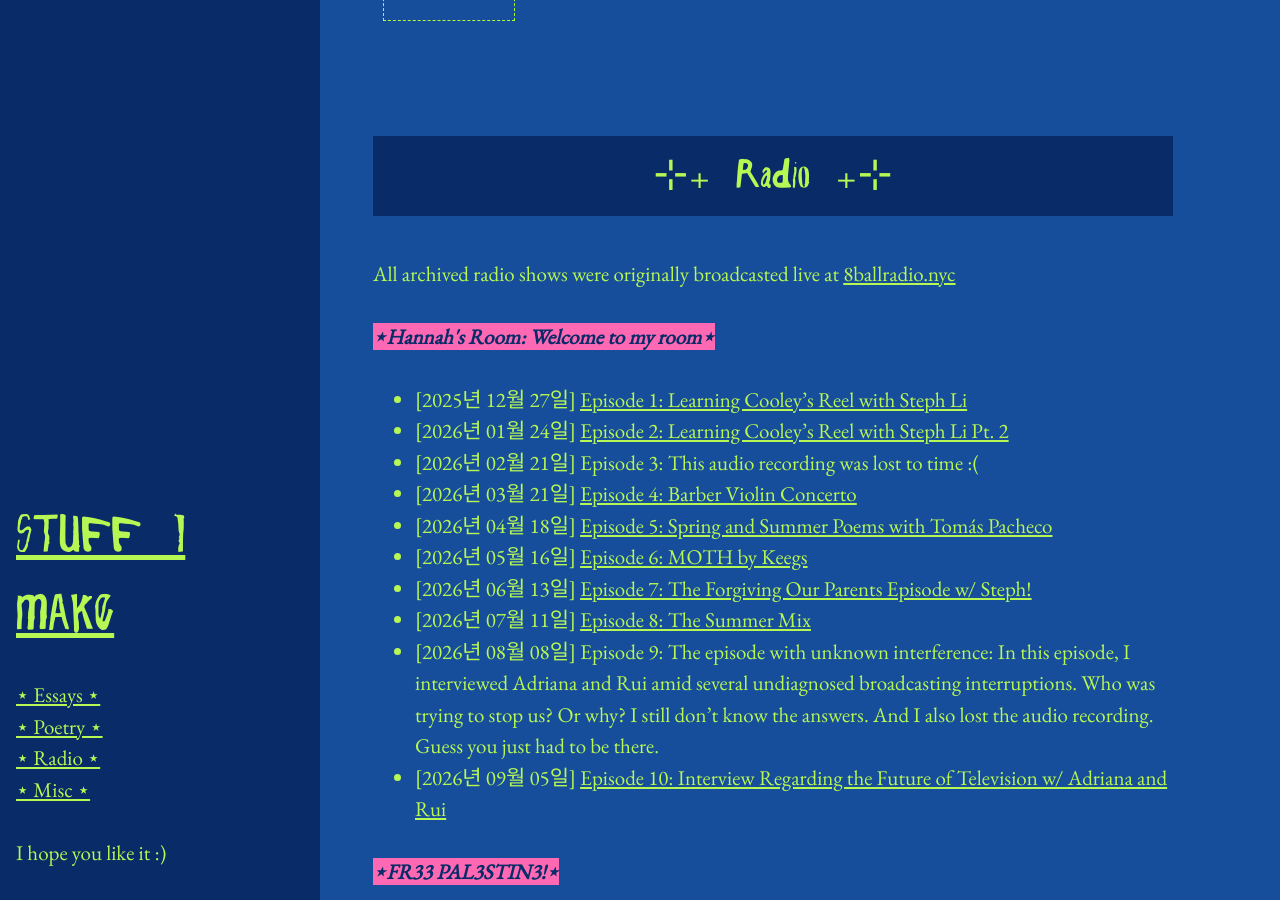
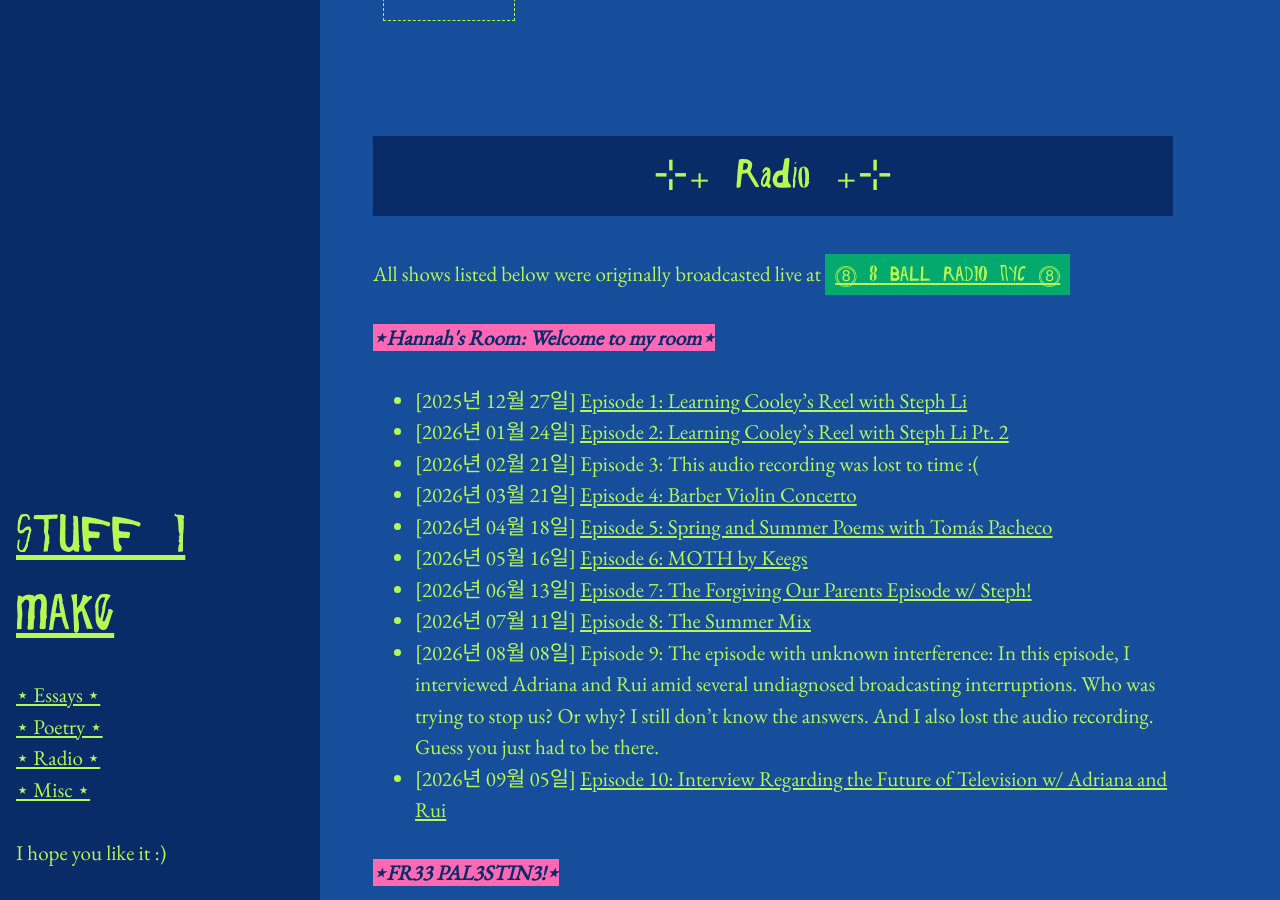
Before and after one commit to limh0228/schemes_and_machinations, a Jekyll site: the page built from pages/my_content.md, in a window 1280 px wide and 900 px high, scrolled down 1974 px. Built offline with Jekyll 4.4.1, drawn with Linux system fonts in a browser that asks for light colours.

Commit message:
add 8 ball radio link style

```diff
--- a/pages/my_content.md
+++ b/pages/my_content.md
@@ -155,7 +155,7 @@ title: Stuff I Make
 
 <h2 class = "section-header">⊹₊ Radio ₊⊹</h2>
 
-All archived radio shows were originally broadcasted live at [8ballradio.nyc](https://8ballradio.nyc/)
+All shows listed below were originally broadcasted live at <a href="https://8ballradio.nyc/" style="background:#04AA6D; padding:10px; font-family:'STAR'" onMouseOver="this.style.color='#ff00e1'; this.style.background='#5a0d51'" onMouseOut="this.style.color='#b7f754'; this.style.background='#9b68af'"> ⓼ 8 BALL RADIO NYC ⓼</a>
 
 <br>
 
```
